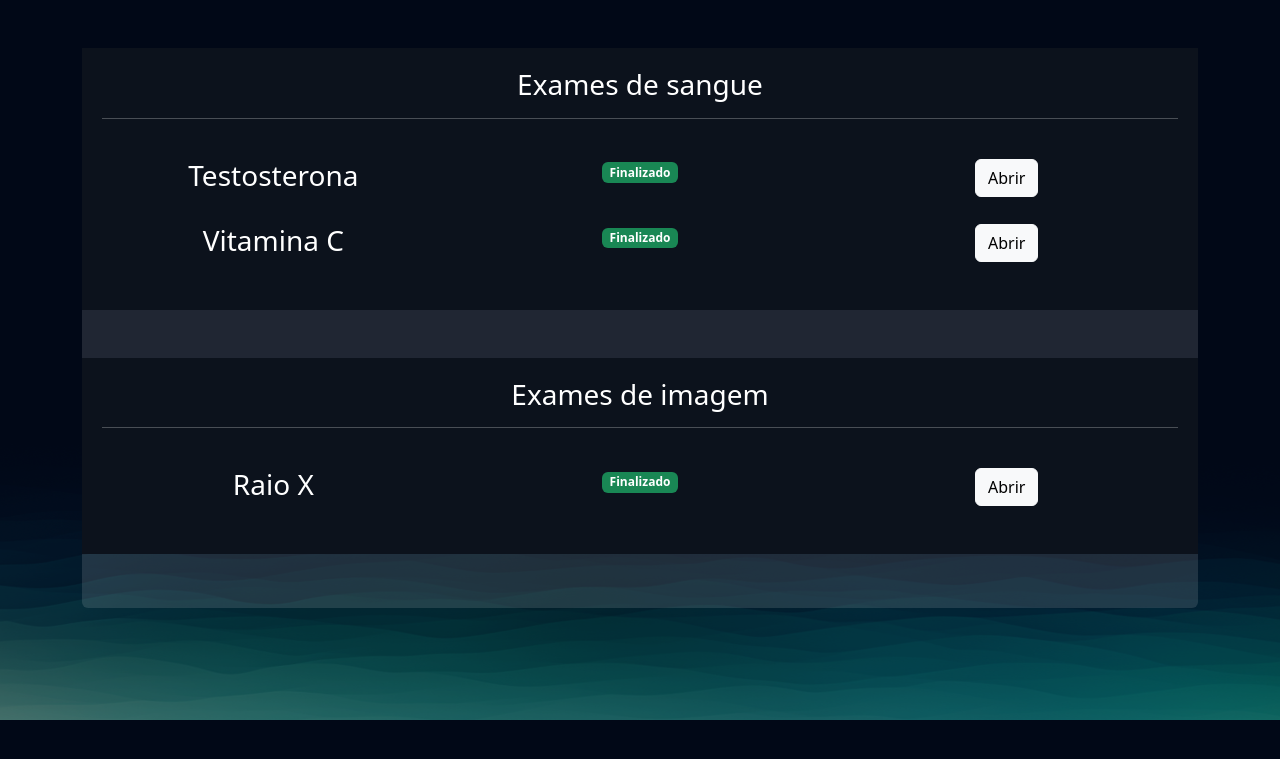
After one commit to JoaoFlaviomp/VitaLab, a Django app: page /exames/gerenciar_exames/ in a window 1280 px wide. The commit adds this page. Shown: the top 759 px of the page. Run offline with Django 4.2, Linux system fonts and the light colour scheme; a user stored in the database is signed in; data comes from the database, SQL or seed files in the repository; both versions use the stored data as it was after the commit.

Commit message:
quarto commit

```diff
--- a/exames/models.py
+++ b/exames/models.py
@@ -1,5 +1,6 @@
 from django.db import models
 from django.contrib.auth.models import User
+from django.utils.safestring import mark_safe
 
 class TiposExames(models.Model):
     tipo_choices = (
@@ -31,6 +32,16 @@ class SolicitacaoExame(models.Model):
     def __str__(self):
         return f'{self.usuario} | {self.exame.nome}'
 
+    def badge_template(self):
+        if self.status == 'E':
+            classes = "bg-warning text-dark"
+            texto = "Em analise"
+        elif self.status == 'F':
+            classes = "bg-success"
+            texto = "Finalizado"
+
+        return mark_safe(f'<pan class ="badge {classes}">{texto}</span>')
+
 class PedidosExames(models.Model):
     usuario = models.ForeignKey(User, on_delete=models.DO_NOTHING)
     exames = models.ManyToManyField(SolicitacaoExame)
--- /dev/null
+++ b/exames/templates/gerenciar_exames.html
@@ -0,0 +1,76 @@
+{% extends "bases/base.html" %}
+{% load static %}
+
+{% block 'head' %}
+    <link href="{% static 'exames/css/css.css' %}" rel="stylesheet">
+    <link href="{% static 'exames/css/gerenciar_pedidos.css' %}" rel="stylesheet">
+    <link href="{% static 'exames/css/gerenciar_exames.css' %}" rel="stylesheet">
+{% endblock 'head' %}
+
+
+{% block 'conteudo' %}
+    <br>
+    <br>
+    <div class="container">
+        {% if messages %}
+            <br>
+            {% for message in messages %}
+            <div class="alert {{ message.tags }}">{{ message }}</div>
+            {% endfor %}
+        {% endif %}
+        <div class="card card-view">
+
+            <div class="sub-card">
+                <h3>Exames de sangue</h3>
+                <hr>
+                <br>
+                {% for exame in exames %}
+                    {% if exame.exame.tipo == 'S' %}
+                        <div class = "row">
+                            <div class = "col-md"><h3>{{exame.exame.nome}}<h3></div>
+                            <div class = "col-md">
+                                {{exame.badge_template}}
+                            </div>
+                            <div class = "col-md">
+                                {% if exame.status == 'F' %}
+                                    <a href = "{% url "permitir_abrir_exame" exame.id %}" class = "btn btn-light">Abrir</a>
+                                {% else %}
+                                    <a href = "#" class = "btn btn-light disabled">Abrir</a>
+                                {% endif %}
+                            </div>
+                        </div>
+                        <br>
+                    {% endif %}
+                {% endfor %}
+            </div>
+            <br>
+            <br>
+            <div class="sub-card">
+                <h3>Exames de imagem</h3>
+                <hr>
+                <br>
+                {% for exame in exames %}
+                    {% if exame.exame.tipo == 'I' %}
+                        <div class = "row">
+                            <div class = "col-md"><h3>{{exame.exame.nome}}<h3></div>
+                            <div class = "col-md">
+                                {{exame.badge_template}}
+                            </div>
+                            <div class = "col-md">
+                                {% if exame.status == 'F' %}
+                                    <a href = "{% url "permitir_abrir_exame" exame.id %}" class = "btn btn-light">Abrir</a>
+                                {% else %}
+                                    <a href = "#" class = "btn btn-light disabled">Abrir</a>
+                                {% endif %}
+                            </div>
+                        </div>
+                        <br>
+                    {% endif %}
+                {% endfor %}
+            </div>
+
+        </div>
+
+    </div>
+
+{% endblock 'conteudo' %}
--- a/exames/templates/solicitar_exames.html
+++ b/exames/templates/solicitar_exames.html
@@ -59,7 +59,7 @@
                     <h5>Data: 08 de Setembro</h5>
                     <br>
 
-                    <form action="" method="POST">
+                    <form action="{% url "fechar_pedido" %}" method="POST"> {% csrf_token %}
                         {% for exame in solicitacao_exames %}
                             <input type = "hidden" value = "{{exame.id}}" name = "exames">
                         {% endfor %}
--- a/exames/urls.py
+++ b/exames/urls.py
@@ -3,5 +3,10 @@ from . import views
 
 urlpatterns = [
     path('solicitar_exames/', views.solicitar_exames, name="solicitar_exames"),
-
+    path('fechar_pedido/', views.fechar_pedido, name = "fechar_pedido"),
+    path('gerenciar_pedidos/', views.gerenciar_pedidos, name = "gerenciar_pedidos"),
+    path("cancelar_pedido/<int:pedido_id>", views.cancelar_pedido, name="cancelar_pedido"),
+    path('gerenciar_exames/', views.gerenciar_exames, name="gerenciar_exames"),
+    path('permitir_abrir_exame/<int:exame_id>', views.permitir_abrir_exame, name="permitir_abrir_exame"),
+    path('solicitar_senha_exame/<int:exame_id>', views.solicitar_senha_exame, name="solicitar_senha_exame"),
 ]
--- a/exames/views.py
+++ b/exames/views.py
@@ -1,7 +1,10 @@
-from django.shortcuts import render
+from django.shortcuts import render, redirect
 from django.http import HttpResponse
 from django.contrib.auth.decorators import login_required
-from .models import TiposExames
+from .models import TiposExames, PedidosExames, SolicitacaoExame
+from datetime import datetime
+from django.contrib import messages
+from django.contrib.messages import constants
 
 @login_required
 def solicitar_exames(request):
@@ -19,3 +22,73 @@ def solicitar_exames(request):
                 preco_total += i.preco
 
         return render(request, "solicitar_exames.html", {"tipos_exames": tipos_exames, "solicitacao_exames": solicitacao_exames, "preco_total": preco_total})
+
+@login_required
+def fechar_pedido(request):
+    exames_id = request.POST.getlist("exames")
+    solicitacao_exames = TiposExames.objects.filter(id__in = exames_id)
+
+    pedido_exame = PedidosExames(
+        usuario = request.user,
+        data = datetime.now()
+    )
+
+    pedido_exame.save()
+
+    for exame in solicitacao_exames:
+        solicitacao_exames_temp = SolicitacaoExame(
+            usuario = request.user,
+            exame = exame,
+            status = "E"
+        )
+        solicitacao_exames_temp.save()
+        pedido_exame.exames.add(solicitacao_exames_temp)
+
+    pedido_exame.save()
+    messages.add_message(request, constants.SUCCESS, "Pedido de exame realizado com sucesso.")
+    return redirect('/exames/gerenciar_pedidos/')
+
+@login_required
+def gerenciar_pedidos(request):
+    pedidos_exames = PedidosExames.objects.filter(usuario = request.user)
+    return render(request, "gerenciar_pedidos.html", {'pedidos_exames': pedidos_exames})
+
+@login_required
+def cancelar_pedido(request, pedido_id):
+    pedido = PedidosExames.objects.get(id = pedido_id)
+
+    if not pedido.usuario == request.user:
+        messages.add_message(request, constants.ERROR, "Esse pedido nao eh seu, portanto voce nao pode cancelar")
+        return redirect("/exames/gerenciar_pedidos/")
+    pedido.agendado = False
+    pedido.save()
+
+    messages.add_message(request, constants.SUCCESS, "Pedido cancelado com sucesso.")
+    return redirect("/exames/gerenciar_pedidos/")
+
+@login_required
+def gerenciar_exames(request):
+    exames = SolicitacaoExame.objects.filter(usuario = request.user)
+    return render(request, "gerenciar_exames.html", {"exames": exames})
+
+@login_required
+def permitir_abrir_exame(request, exame_id):
+    exame = SolicitacaoExame.objects.get(id = exame_id)
+
+    if not exame.requer_senha:
+        return redirect(exame.resultado.url)
+
+    return redirect(f'/exames/solicitar_senha_exame/{exame_id}')
+
+@login_required
+def solicitar_senha_exame(request, exame_id):
+    exame = SolicitacaoExame.objects.get(id = exame_id)
+    if request.method == "GET":
+        return render(request, "solicitar_senha_exame.html", {"exame": exame})
+    elif request.method == "POST":
+        senha = request.POST.get('senha')
+        if senha == exame.senha:
+            return redirect(exame.resultado.url)
+        else:
+             messages.add_message(request, constants.ERROR, "Senha invalida")
+             return redirect(f"/exames/solicitar_senha_exame/{exame.id}")
--- /dev/null
+++ b/templates/static/exames/css/gerenciar_exames.css
@@ -0,0 +1,4 @@
+.sub-card{
+    background-color: var(--dark-color);
+    padding: 20px;
+}
--- /dev/null
+++ b/templates/static/exames/css/gerenciar_pedidos.css
@@ -0,0 +1,15 @@
+.linha-tabela{
+    background-color: var(--dark-color);
+    height: 20px;
+}
+
+td, th{
+    padding: 20px;
+}
+
+.card-view{
+    text-align: center;
+    padding: 0;
+    border: none;
+    height: 70vh;
+}
--- a/vitalab/urls.py
+++ b/vitalab/urls.py
@@ -1,8 +1,10 @@
 from django.contrib import admin
 from django.urls import path, include
+from django.conf import settings
+from django.conf.urls.static import static
 
 urlpatterns = [
     path('admin/', admin.site.urls),
     path('usuarios/', include('usuarios.urls')),
     path('exames/', include('exames.urls'))
-]
+] + static(settings.MEDIA_URL, document_root = settings.MEDIA_ROOT)
```
Also changed, not shown: exames/templates/gerenciar_pedidos.html (added, +54 -0 lines), exames/templates/solicitar_senha_exame.html (added, +36 -0 lines), db.sqlite3, 6 other files.
